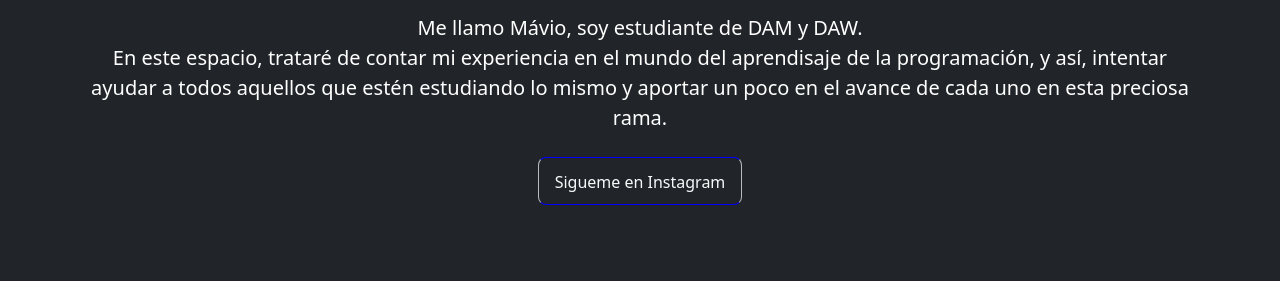
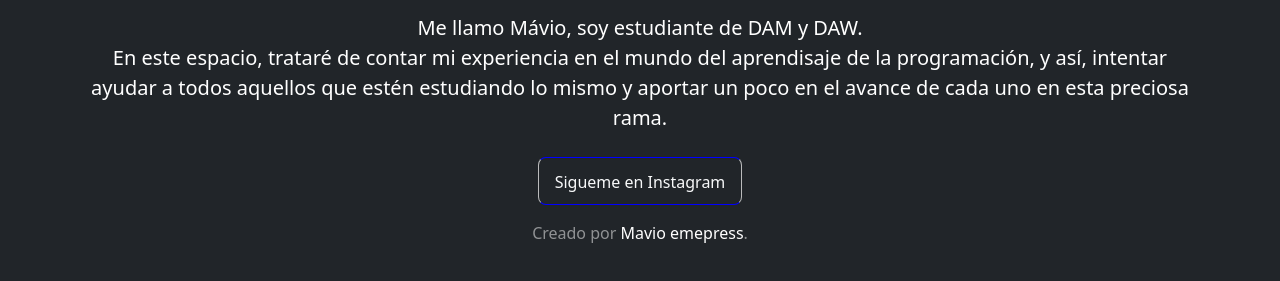
Before and after one commit to dawmavio/practicas, a plain HTML site: page index.html in a window 1280 px wide. Shown: the part 187-468 px from the top of the page. Drawn offline with nearby package versions, Linux system fonts and the light colour scheme.

Commit message:
Arreglando fallos

```diff
--- a/index.html
+++ b/index.html
@@ -4,7 +4,7 @@
 <head>
     <meta charset="UTF-8">
     <meta name="viewport" content="width=device-width, initial-scale=1.0">
-    <title>Dev.Beta</title>
+    <title>programadorBeta</title>
     <link href="https://cdn.jsdelivr.net/npm/bootstrap@5.3.3/dist/css/bootstrap.min.css" rel="stylesheet"
         integrity="sha384-QWTKZyjpPEjISv5WaRU9OFeRpok6YctnYmDr5pNlyT2bRjXh0JMhjY6hW+ALEwIH" crossorigin="anonymous">
 
@@ -48,6 +48,9 @@
             </p>
         </main>
 
+        <footer class="mt-auto text-white-50">
+            <p>Creado por <a href="https://www.emepress.com/" class="text-white text-decoration-none">Mavio emepress</a>.</p>
+        </footer>
     </div>
 
 
```
